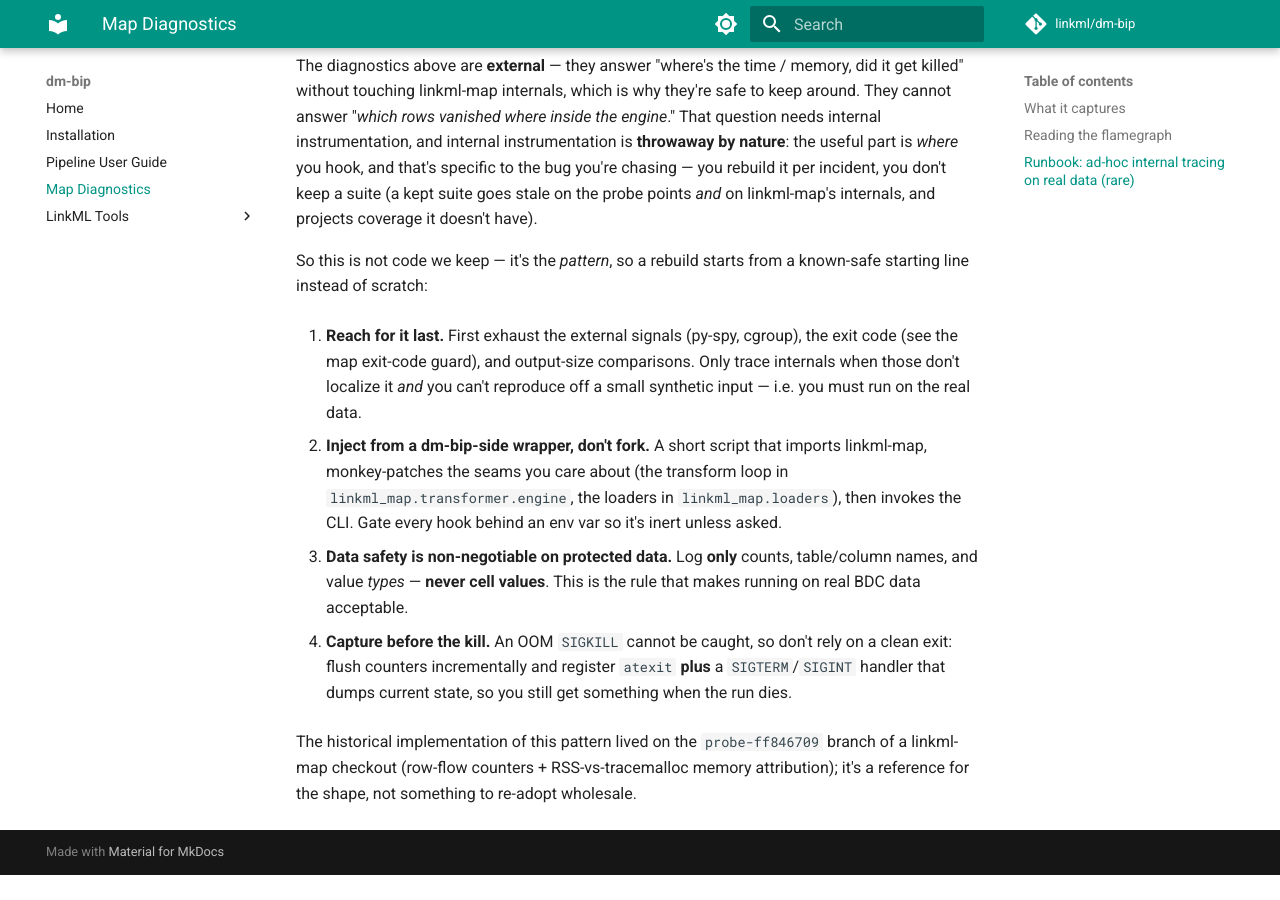
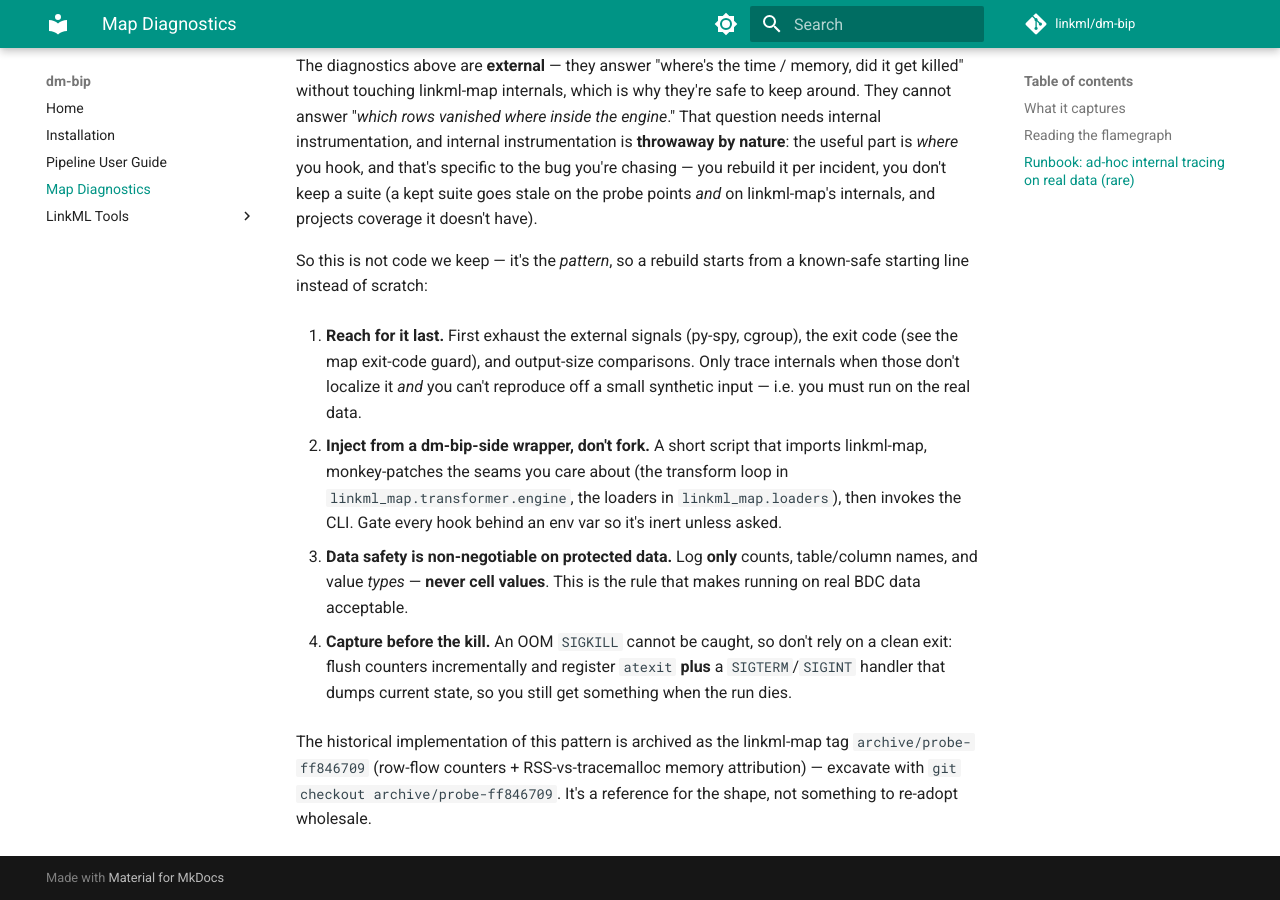
Before and after one commit to linkml/dm-bip, an MkDocs documentation site: the page built from docs/map-diagnostics.md, in a window 1280 px wide and 900 px high, scrolled down 1157 px. Built offline with MkDocs 1.6.1 and Material for MkDocs 9.7.7, drawn with Linux system fonts in a browser that asks for light colours; comment, search, counter and statistics services are not loaded; before the commit the page ends 2032 px from its top, so only the background shows below that.

Commit message:
Repoint diagnostics runbook at archived probe tag
The probe-ff846709 branch was archived as the linkml-map tag
archive/probe-ff846709 and the branch deleted; update the runbook reference.

```diff
--- a/docs/map-diagnostics.md
+++ b/docs/map-diagnostics.md
@@ -77,6 +77,7 @@ known-safe starting line instead of scratch:
    `SIGTERM`/`SIGINT` handler that dumps current state, so you still get something
    when the run dies.
 
-The historical implementation of this pattern lived on the `probe-ff846709`
-branch of a linkml-map checkout (row-flow counters + RSS-vs-tracemalloc memory
-attribution); it's a reference for the shape, not something to re-adopt wholesale.
+The historical implementation of this pattern is archived as the linkml-map tag
+`archive/probe-ff846709` (row-flow counters + RSS-vs-tracemalloc memory
+attribution) — excavate with `git checkout archive/probe-ff846709`. It's a
+reference for the shape, not something to re-adopt wholesale.
```
